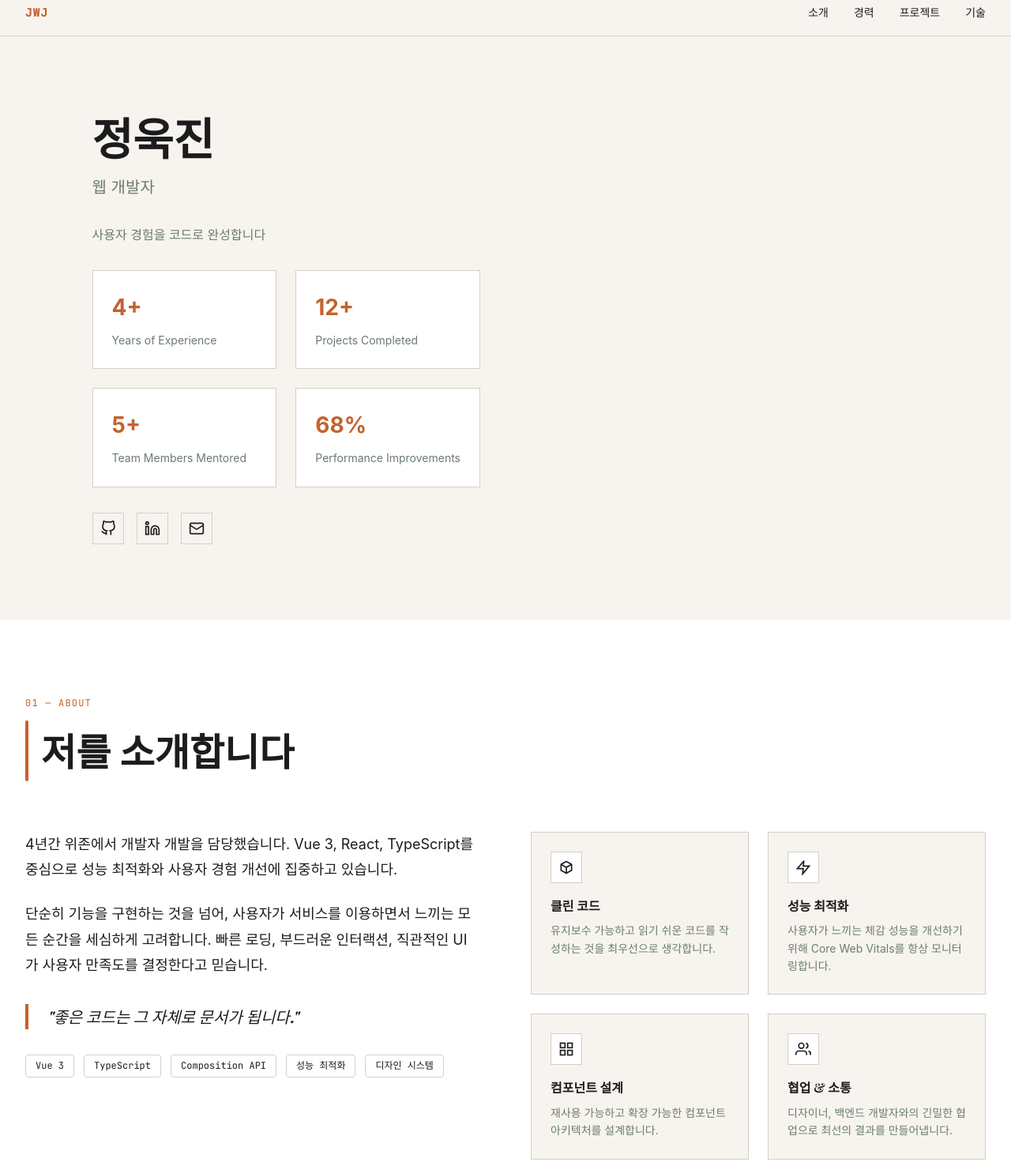
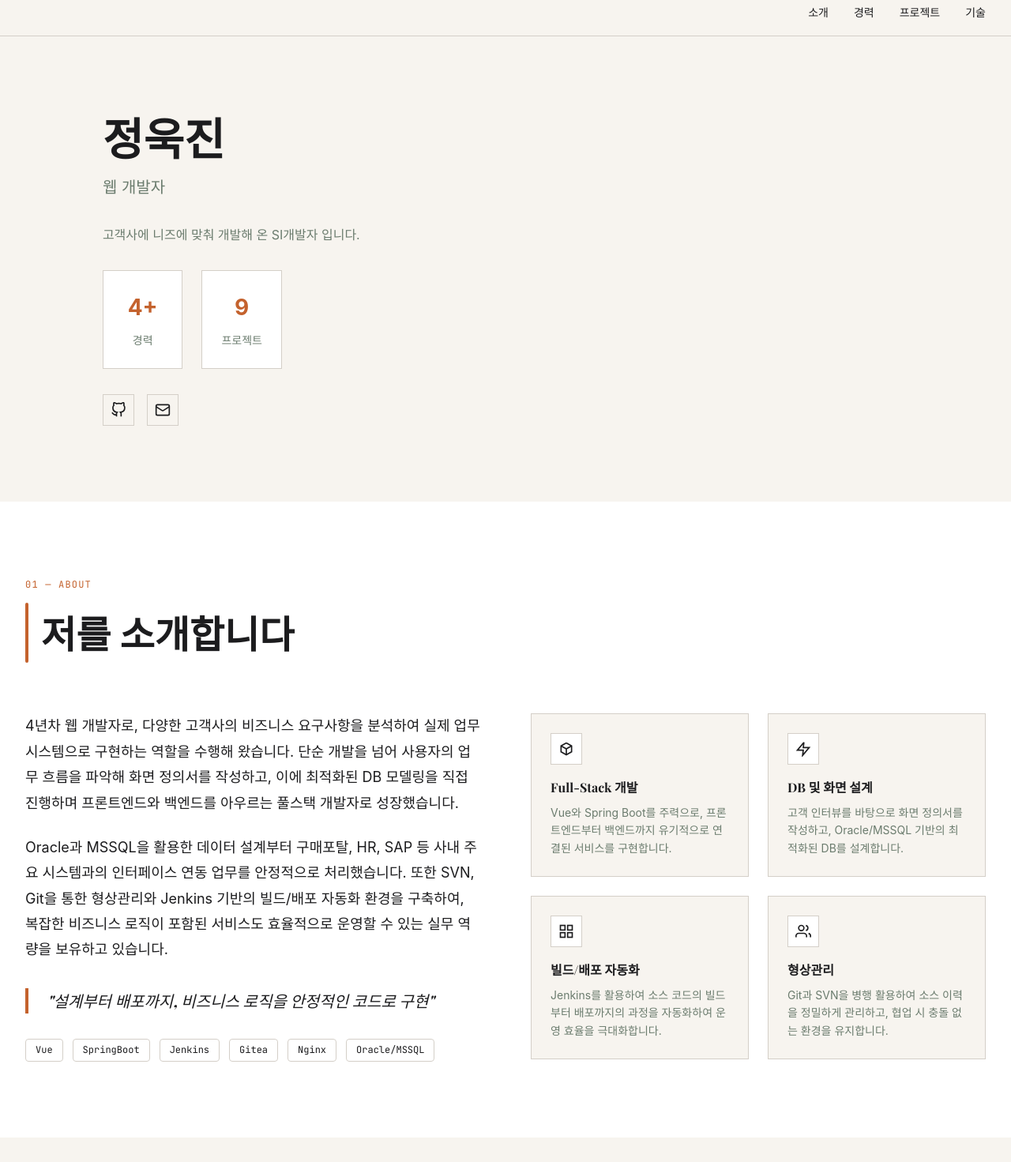
Before and after one commit to Jung0322/portfolio, a plain HTML site: page index.html in a window 1280 px wide. Shown: the part 13-1484 px from the top of the page at 79% size. Drawn offline with nearby package versions, Linux system fonts and the light colour scheme; a web font is replaced by a local one.

Commit message:
포트폴리오 작성중

```diff
--- a/index.html
+++ b/index.html
@@ -165,16 +165,23 @@
 
         .hero-stats {
     display: grid;
-            grid-template-columns: repeat(2, 1fr);
+    /* 1. 카드의 개수와 상관없이 전체 너비를 100%로 고정 */
+    width: 100%;
+    /* 2. 한 줄에 4개가 들어갈 수 있는 공간을 미리 확보 (카드 4개 분량) */
+    grid-template-columns: repeat(4, 1fr);
     gap: 1.5rem;
     margin-bottom: 2rem;
+    /* 만약 너무 넓게 퍼지는 게 싫다면 아래처럼 최대 너비를 지정하세요 */
+    max-width: 800px;
 }
 
         .stat-card {
+            flex: 1; /* 남은 공간을 카드가 똑같이 나눠 가짐 */
     padding: 1.5rem;
     background: white;
     border: 1px solid var(--warm-gray);
     transition: all 0.3s;
+    text-align: center; /* 텍스트 중앙 정렬 추가 시 더 깔끔함 */
         }
 
         .stat-card:hover {
@@ -923,7 +930,7 @@
     <!-- Navigation -->
     <nav>
         <div class="container">
-            <div class="nav-brand">JWJ</div>
+            <div class="nav-brand"></div>
             <ul class="nav-links">
                 <li><a href="#about">소개</a></li>
                 <li><a href="#experience">경력</a></li>
@@ -940,25 +947,25 @@
                 <div class="hero-content fade-in">
                     <h1>정욱진</h1>
                     <p class="hero-subtitle">웹 개발자</p>
-                    <p style="color: var(--sage); margin-bottom: 2rem;">사용자 경험을 코드로 완성합니다</p>
+                    <p style="color: var(--sage); margin-bottom: 2rem;">고객사에 니즈에 맞춰 개발해 온 SI개발자 입니다.</p>
 
                     <div class="hero-stats">
-                        <div class="stat-card fade-in delay-100">
+                        <div class="stat-card fade-in delay-300">
                             <div class="stat-value">4+</div>
-                            <div class="stat-label">Years of Experience</div>
-                        </div>
-                        <div class="stat-card fade-in delay-200">
-                            <div class="stat-value">12+</div>
-                            <div class="stat-label">Projects Completed</div>
+                            <div class="stat-label">경력</div>
                         </div>
                         <div class="stat-card fade-in delay-300">
+                            <div class="stat-value">9</div>
+                            <div class="stat-label">프로젝트</div>
+                        </div>
+                        <!-- <div class="stat-card fade-in delay-300">
                             <div class="stat-value">5+</div>
                             <div class="stat-label">Team Members Mentored</div>
                         </div>
                         <div class="stat-card fade-in delay-300">
                             <div class="stat-value">68%</div>
                             <div class="stat-label">Performance Improvements</div>
-                        </div>
+                        </div> -->
                     </div>
 
                     <div class="hero-links fade-in delay-300">
@@ -967,14 +974,14 @@
                                 <path d="M9 19c-5 1.5-5-2.5-7-3m14 6v-3.87a3.37 3.37 0 0 0-.94-2.61c3.14-.35 6.44-1.54 6.44-7A5.44 5.44 0 0 0 20 4.77 5.07 5.07 0 0 0 19.91 1S18.73.65 16 2.48a13.38 13.38 0 0 0-7 0C6.27.65 5.09 1 5.09 1A5.07 5.07 0 0 0 5 4.77a5.44 5.44 0 0 0-1.5 3.78c0 5.42 3.3 6.61 6.44 7A3.37 3.37 0 0 0 9 18.13V22"></path>
                             </svg>
                         </a>
-                        <a href="https://linkedin.com/in/your-profile" class="hero-link" title="LinkedIn">
+                        <!-- <a href="https://linkedin.com/in/your-profile" class="hero-link" title="LinkedIn">
                             <svg width="20" height="20" viewBox="0 0 24 24" fill="none" stroke="currentColor" stroke-width="2">
                                 <path d="M16 8a6 6 0 0 1 6 6v7h-4v-7a2 2 0 0 0-2-2 2 2 0 0 0-2 2v7h-4v-7a6 6 0 0 1 6-6z"></path>
                                 <rect x="2" y="9" width="4" height="12"></rect>
                                 <circle cx="4" cy="4" r="2"></circle>
                             </svg>
-                        </a>
-                        <a href="mailto:your-email@example.com" class="hero-link" title="Email">
+                        </a> -->
+                        <a href="3dnr22@gmail.com" class="hero-link" title="Email">
                             <svg width="20" height="20" viewBox="0 0 24 24" fill="none" stroke="currentColor" stroke-width="2">
                                 <rect x="2" y="4" width="20" height="16" rx="2"></rect>
                                 <path d="m22 7-8.97 5.7a1.94 1.94 0 0 1-2.06 0L2 7"></path>
@@ -996,19 +1003,28 @@
 
             <div class="about-grid">
                 <div class="about-text fade-in">
-                    <p>4년간 위존에서 개발자 개발을 담당했습니다. Vue 3, React, TypeScript를 중심으로 성능 최적화와 사용자 경험 개선에 집중하고 있습니다.</p>
-                    <p>단순히 기능을 구현하는 것을 넘어, 사용자가 서비스를 이용하면서 느끼는 모든 순간을 세심하게 고려합니다. 빠른 로딩, 부드러운 인터랙션, 직관적인 UI가 사용자 만족도를 결정한다고 믿습니다.</p>
+                    <p>
+                        4년차 웹 개발자로, 다양한 고객사의 비즈니스 요구사항을 분석하여 실제 업무 시스템으로 구현하는 역할을 수행해 왔습니다.
+                        단순 개발을 넘어 사용자의 업무 흐름을 파악해 화면 정의서를 작성하고, 이에 최적화된 DB 모델링을 직접 진행하며
+                        프론트엔드와 백엔드를 아우르는 풀스택 개발자로 성장했습니다.
+                    </p>
+                    <p>
+                        Oracle과 MSSQL을 활용한 데이터 설계부터 구매포탈, HR, SAP 등 사내 주요 시스템과의 인터페이스 연동 업무를 안정적으로 처리했습니다.
+                        또한 SVN, Git을 통한 형상관리와 Jenkins 기반의 빌드/배포 자동화 환경을 구축하여,
+                        복잡한 비즈니스 로직이 포함된 서비스도 효율적으로 운영할 수 있는 실무 역량을 보유하고 있습니다.
+                    </p>
 
                     <div class="about-quote">
-                        "좋은 코드는 그 자체로 문서가 됩니다."
+                        "설계부터 배포까지, 비즈니스 로직을 안정적인 코드로 구현"
                     </div>
 
                     <div class="skill-tags">
-                        <span class="skill-tag">Vue 3</span>
-                        <span class="skill-tag">TypeScript</span>
-                        <span class="skill-tag">Composition API</span>
-                        <span class="skill-tag">성능 최적화</span>
-                        <span class="skill-tag">디자인 시스템</span>
+                        <span class="skill-tag">Vue</span>
+                        <span class="skill-tag">SpringBoot</span>
+                        <span class="skill-tag">Jenkins</span>
+                        <span class="skill-tag">Gitea</span>
+                        <span class="skill-tag">Nginx</span>
+                        <span class="skill-tag">Oracle/MSSQL</span>
                     </div>
                 </div>
 
@@ -1022,8 +1038,8 @@
                                 <line x1="12" y1="12" x2="4" y2="7.5"></line>
                             </svg>
                         </div>
-                        <h4 class="value-title">클린 코드</h4>
-                        <p class="value-desc">유지보수 가능하고 읽기 쉬운 코드를 작성하는 것을 최우선으로 생각합니다.</p>
+                        <h4 class="value-title">Full-Stack 개발</h4>
+                        <p class="value-desc">Vue와 Spring Boot를 주력으로, 프론트엔드부터 백엔드까지 유기적으로 연결된 서비스를 구현합니다.</p>
                     </div>
                     <div class="value-card">
                         <div class="value-icon">
@@ -1031,8 +1047,8 @@
                                 <polyline points="13 2 3 14 12 14 11 22 21 10 12 10 13 2"></polyline>
                             </svg>
                         </div>
-                        <h4 class="value-title">성능 최적화</h4>
-                        <p class="value-desc">사용자가 느끼는 체감 성능을 개선하기 위해 Core Web Vitals를 항상 모니터링합니다.</p>
+                        <h4 class="value-title">DB 및 화면 설계</h4>
+                        <p class="value-desc">고객 인터뷰를 바탕으로 화면 정의서를 작성하고, Oracle/MSSQL 기반의 최적화된 DB를 설계합니다.</p>
                     </div>
                     <div class="value-card">
                         <div class="value-icon">
@@ -1043,8 +1059,8 @@
                                 <rect x="3" y="14" width="7" height="7"></rect>
                             </svg>
                         </div>
-                        <h4 class="value-title">컴포넌트 설계</h4>
-                        <p class="value-desc">재사용 가능하고 확장 가능한 컴포넌트 아키텍처를 설계합니다.</p>
+                        <h4 class="value-title">빌드/배포 자동화</h4>
+                        <p class="value-desc">Jenkins를 활용하여 소스 코드의 빌드부터 배포까지의 과정을 자동화하여 운영 효율을 극대화합니다.</p>
                     </div>
                     <div class="value-card">
                         <div class="value-icon">
@@ -1055,8 +1071,8 @@
                                 <path d="M16 3.13a4 4 0 0 1 0 7.75"></path>
                             </svg>
                         </div>
-                        <h4 class="value-title">협업 & 소통</h4>
-                        <p class="value-desc">디자이너, 백엔드 개발자와의 긴밀한 협업으로 최선의 결과를 만들어냅니다.</p>
+                        <h4 class="value-title">형상관리</h4>
+                        <p class="value-desc">Git과 SVN을 병행 활용하여 소스 이력을 정밀하게 관리하고, 협업 시 충돌 없는 환경을 유지합니다.</p>
                     </div>
                 </div>
             </div>
@@ -1075,15 +1091,15 @@
                 <div class="experience-header">
                     <div class="experience-title">
                         <h3>위존 (WeZon)</h3>
-                        <p class="experience-position">시니어 개발자</p>
+                        <p class="experience-position">미드레벨 개발자</p>
                     </div>
                     <div class="experience-period">
-                        <span>2021.03 — 2025.02</span>
+                        <span>2022.02 — 2026.03</span>
                         <span style="color: var(--terracotta); font-weight: 600;">(4년)</span>
                     </div>
                 </div>
 
-                <p class="experience-desc">한 회사에서 4년간 개발자 개발을 담당하며 초기 주니어 개발자에서 시니어 개발자로 성장했습니다. 사용자 중심의 UI/UX 개선, 성능 최적화, 디자인 시스템 구축 등 다양한 프로젝트를 주도했습니다.</p>
+                <p class="experience-desc">한 회사에서 4년간 풀스택 개발을 담당하며 초기 주니어 개발자에서 미드레벨 개발자로 성장했습니다. 사용자 중심의 UI/UX 개선, 성능 최적화, 아키텍처 설계 등 다양한 프로젝트를 주도했습니다.</p>
 
                 <div>
                     <div class="achievements-title">
@@ -1095,19 +1111,19 @@
                     <div class="achievements-grid">
                         <div class="achievement-item">
                             <span class="achievement-icon">✓</span>
-                            <span class="achievement-text">사내 디자인 시스템 단독 구축 및 운영</span>
+                            <span class="achievement-text">사용자별 API 권한 기반 API 접근 제어 시스템 구축</span>
                         </div>
                         <div class="achievement-item">
                             <span class="achievement-icon">✓</span>
-                            <span class="achievement-text">금융 상품 비교 플랫폼 개발자 아키텍처 설계</span>
+                            <span class="achievement-text">사내 Gitea 서버 구축 및 형상관리 체계화</span>
                         </div>
                         <div class="achievement-item">
                             <span class="achievement-icon">✓</span>
-                            <span class="achievement-text">번들 크기 68% 감소 및 초기 로딩 시간 3초 단축</span>
+                            <span class="achievement-text">SOAP 기반 통신 프로토타입 설계 및 구현</span>
                         </div>
                         <div class="achievement-item">
                             <span class="achievement-icon">✓</span>
-                            <span class="achievement-text">주니어 개발자 5명 멘토링 및 코드 리뷰 문화 정착</span>
+                            <span class="achievement-text">DB 인덱스를 활용한 쿼리 속도 개선</span>
                         </div>
                     </div>
                 </div>
@@ -1116,16 +1132,16 @@
                     <div class="timeline-title">성장 타임라인</div>
                     <div class="timeline-items">
                         <div class="timeline-item">
-                            <div class="timeline-period">2021.03 — 2021.12</div>
+                            <div class="timeline-period">2022.02 — 2025.02</div>
                             <div class="timeline-item-title">주니어 개발자</div>
-                            <div class="timeline-item-desc">레거시 jQuery 코드베이스 파악 및 Vue 마이그레이션 착수. 기초 컴포넌트 개발 및 버그 수정 담당.</div>
+                            <div class="timeline-item-desc">기초 컴포넌트 개발 및 업무 화면 개발</div>
                         </div>
                         <div class="timeline-item">
-                            <div class="timeline-period">2022.01 — 2022.12</div>
-                            <div class="timeline-item-title">개발자</div>
-                            <div class="timeline-item-desc">모바일 웹 리뉴얼 프로젝트 완료. 성능 최적화 경험 축적. 단독 기능 개발 담당.</div>
-                        </div>
-                        <div class="timeline-item">
+                            <div class="timeline-period">2025.03 - 현재</div>
+                            <div class="timeline-item-title">미드레벨 개발자</div>
+                            <div class="timeline-item-desc">프로젝트 개발 리드 및 아키텍처 설계</div>
+                        </div>
+                        <!-- <div class="timeline-item">
                             <div class="timeline-period">2023.01 — 2023.12</div>
                             <div class="timeline-item-title">미드레벨 개발자</div>
                             <div class="timeline-item-desc">사내 디자인 시스템 단독 구축. 금융 상품 비교 플랫폼 개발 리드. 주니어 멘토링 시작.</div>
@@ -1134,7 +1150,7 @@
                             <div class="timeline-period">2024.01 — 2025.02</div>
                             <div class="timeline-item-title">시니어 개발자</div>
                             <div class="timeline-item-desc">투자 포트폴리오 대시보드 개발자 아키텍처 설계 및 리드. 팀 코드 리뷰 문화 정착.</div>
-                        </div>
+                        </div> -->
                     </div>
                 </div>
             </div>
```
Lines whose indentation alone changed are shown as unchanged.
